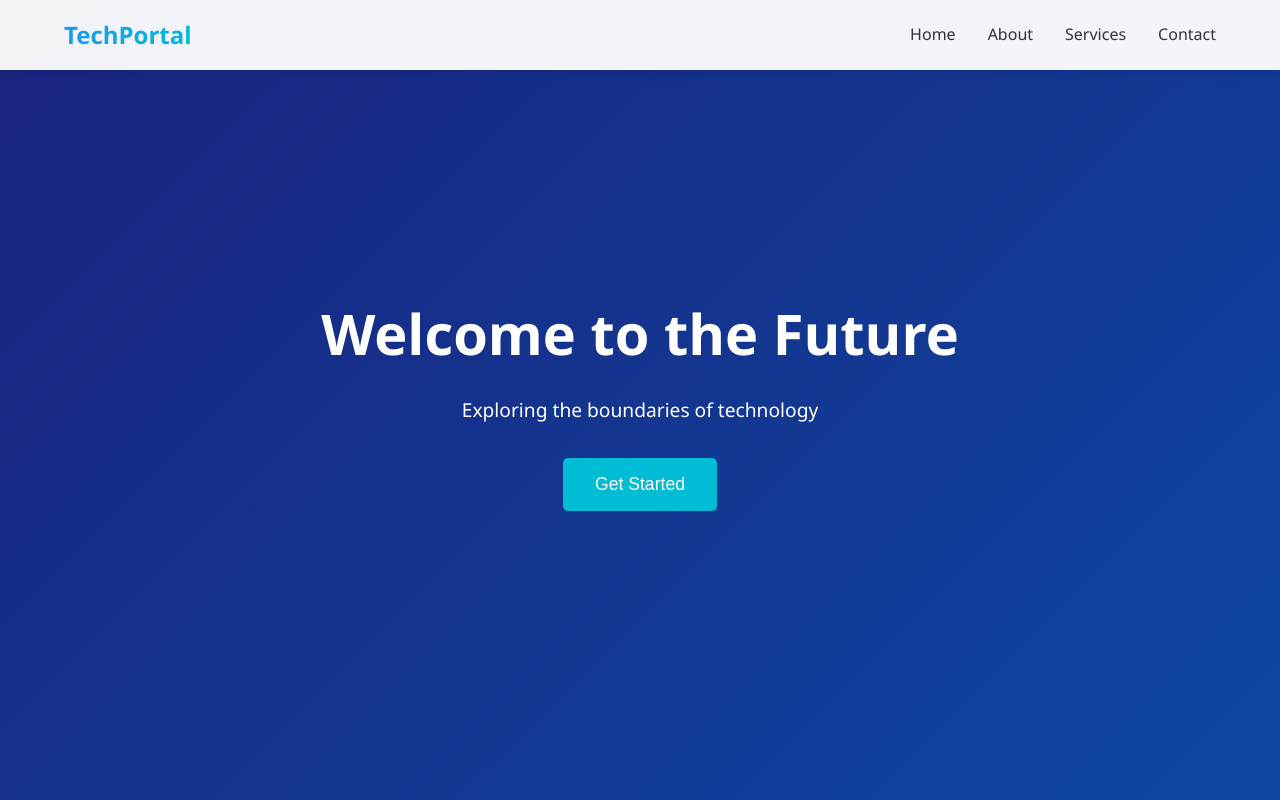
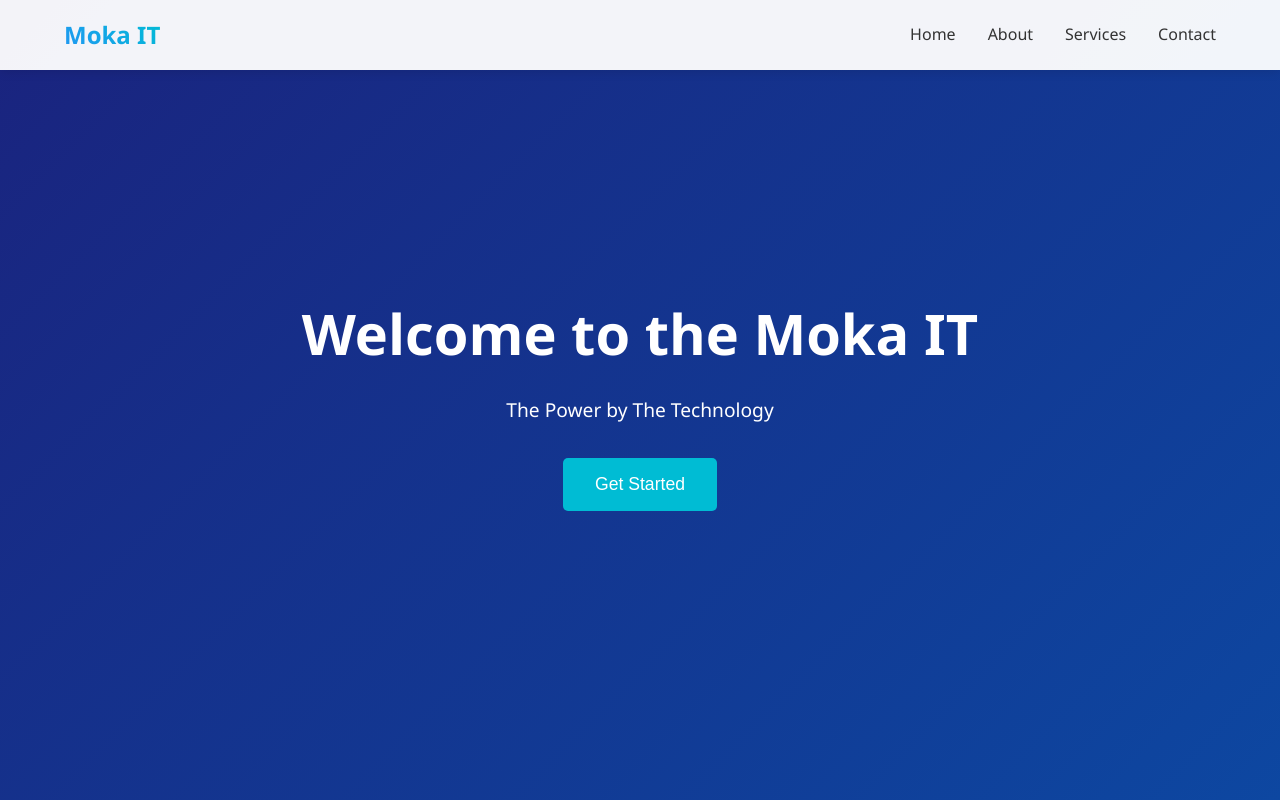
Before and after one commit to pcamateur/pcamateur.github.io, a plain HTML site: page index.html in a window 1280 px wide. Shown: the top 800 px of the page. Drawn offline with Linux system fonts and the light colour scheme.

Commit message:
new pages

```diff
--- a/index.html
+++ b/index.html
@@ -8,7 +8,7 @@
 </head>
 <body>
     <nav class="navbar">
-        <div class="logo">TechPortal</div>
+        <div class="logo">Moka IT</div>
         <ul class="nav-links">
             <li><a href="#home">Home</a></li>
             <li><a href="#about">About</a></li>
@@ -19,8 +19,8 @@
 
     <header class="hero">
         <div class="hero-content">
-            <h1>Welcome to the Future</h1>
-            <p>Exploring the boundaries of technology</p>
+            <h1>Welcome to the Moka IT</h1>
+            <p>The Power by The Technology</p>
             <button class="cta-button">Get Started</button>
         </div>
     </header>
@@ -57,8 +57,8 @@
         <div class="footer-content">
             <div class="footer-section">
                 <h4>Contact Us</h4>
-                <p>Email: info@techportal.com</p>
-                <p>Phone: (555) 123-4567</p>
+                <p>Email: mokait@yahoo.it</p>
+                <p>Phone: +1(210)678-1234</p>
             </div>
             <div class="footer-section">
                 <h4>Follow Us</h4>
```
